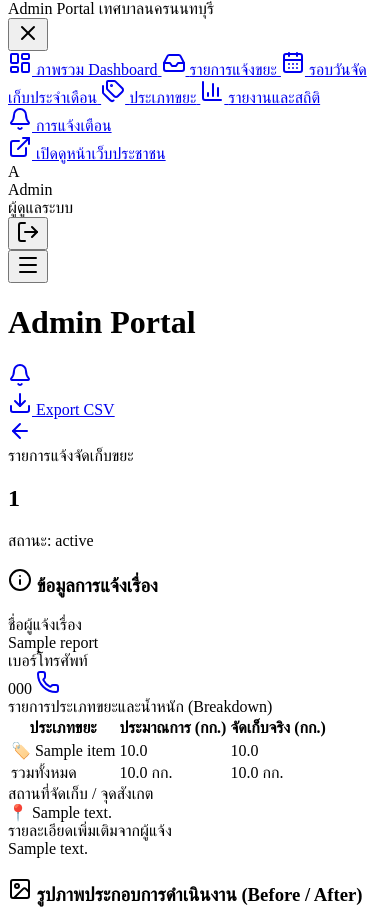
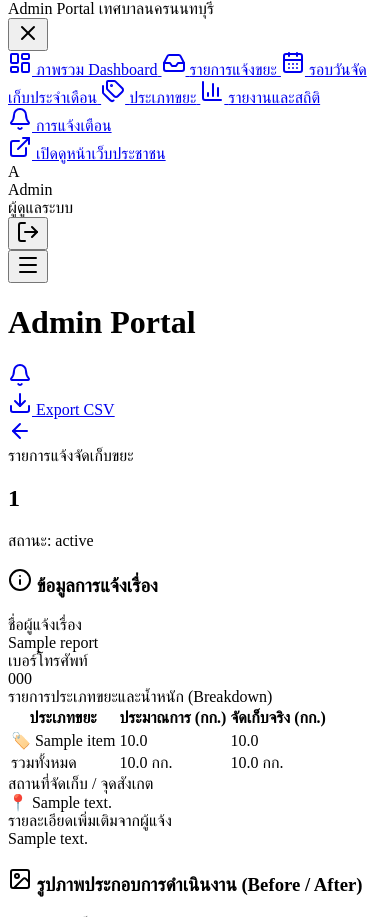
Before and after one commit to pacharasd/abandoned-waste.behn.go.th, a PHP site: template resources/views/admin/reports/show.php in a window 390 px wide. Shown: the part 26-943 px from the top of the page. Run offline with PHP 8.4, Linux system fonts and the light colour scheme; the template is opened without the code that fills it: most values are stand-ins (such as "Sample title", 1, 10 or a date in 2020); data that the repository does not hold is empty; some libraries are stand-ins or nearby versions.

Commit message:
fix(reports): remove phone call icon next to reporter phone in report details

```diff
--- a/resources/views/admin/reports/show.php
+++ b/resources/views/admin/reports/show.php
@@ -49,11 +49,8 @@
                     </div>
                     <div>
                         <div class="text-xs text-slate-400">เบอร์โทรศัพท์</div>
-                        <div class="font-mono text-slate-800 mt-1 font-bold flex items-center gap-2">
-                            <span><?= htmlspecialchars($report['reporter_phone']) ?></span>
-                            <a href="tel:<?= preg_replace('/[^0-9]/', '', $report['reporter_phone']) ?>" class="p-1 text-emerald-600 hover:bg-emerald-50 rounded">
-                                <i data-lucide="phone" class="w-3.5 h-3.5"></i>
-                            </a>
+                        <div class="font-mono text-slate-800 mt-1 font-bold">
+                            <?= htmlspecialchars($report['reporter_phone']) ?>
                         </div>
                     </div>
 
```
